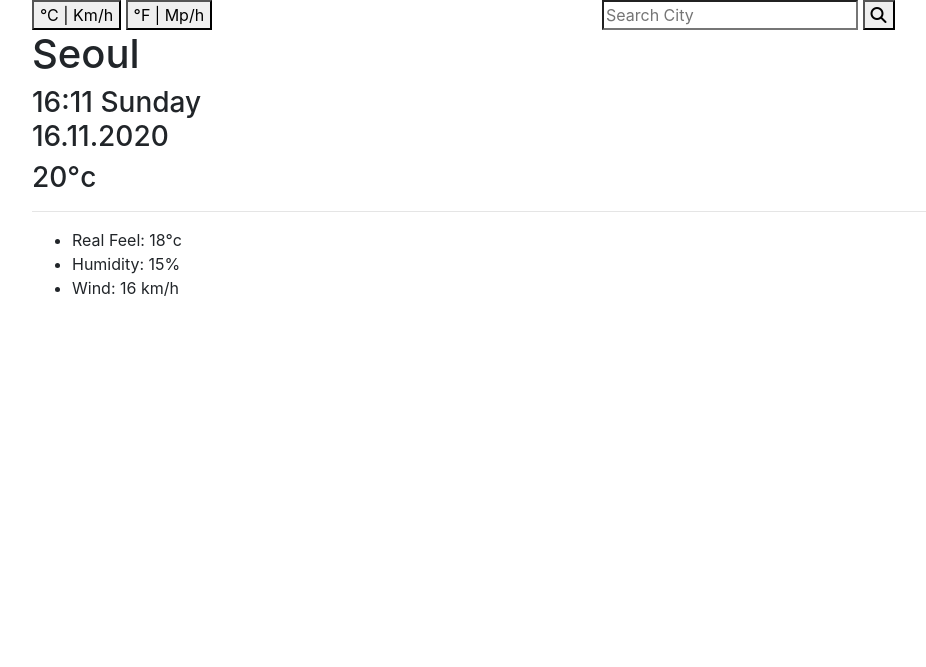
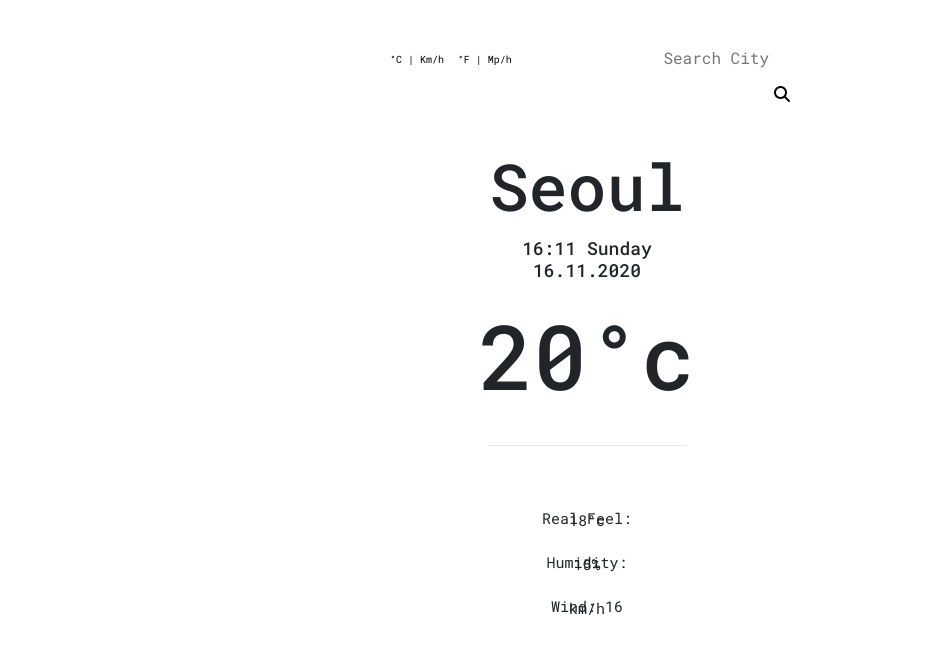
Before and after one commit to mmc116/Weather.app-final, a plain HTML site: page index.html in a window 1280 px wide. Shown: the whole page, without its empty margins (53-979 px from the left). Drawn offline with nearby package versions, Linux system fonts and the light colour scheme.

Commit message:
Created CSS file
Created css file.
Installed google fonts and linked css file  to html.

```diff
--- a/index.html
+++ b/index.html
@@ -13,6 +13,11 @@
       src="https://kit.fontawesome.com/b46d8e4a4a.js"
       crossorigin="anonymous"
     ></script>
+    <link rel="stylesheet" href="src/style.css" />
+    <link
+      href="https://fonts.googleapis.com/css2?family=Roboto+Mono:wght@100;200;300;400;500;600;700&display=swap"
+      rel="stylesheet"
+    />
     <title>Weather App</title>
   </head>
   <body>
--- /dev/null
+++ b/src/style.css
@@ -0,0 +1,120 @@
+body {
+  width: 35%;
+  margin: 0 auto;
+  margin-top: 35px;
+  border: transparent;
+  border-radius: 50px;
+  padding: -15px;
+  font-family: roboto Mono;
+}
+
+button {
+  border: transparent;
+}
+
+h1 {
+  padding: 5px;
+  font-size: 65px;
+  margin-top: 25px;
+  background-color: rgba(255, 255, 255, 0.26);
+  text-align: center;
+  display: inline-table;
+}
+
+hr {
+  max-width: 50%;
+  background-color: rgba(255, 255, 255, 0.26);
+}
+
+li {
+  line-height: 2px;
+  padding: 5px;
+}
+
+div .container {
+  background-image: url(background.jpg);
+  background-position: center center;
+  background-size: 100% 100%;
+}
+
+div .unitChange {
+  text-align: left;
+  margin: 10px;
+  background-color: transparent;
+}
+
+div .search {
+  text-align: right;
+}
+
+div .main {
+  text-align: center;
+  line-height: 5px;
+  padding: 10px;
+}
+
+div .moreInfo {
+  text-align: center;
+  max-width: 55%;
+  margin: 0 auto;
+  padding: 25px;
+  font-size: 15px;
+  list-style: none;
+  line-height: 5px;
+}
+
+#metric,
+#imperial {
+  padding: 2px;
+  font-size: 10px;
+  background-color: transparent;
+  background-color: rgba(255, 255, 255, 0.26);
+}
+
+#search-button {
+  text-align: right;
+  display: inline;
+  background-color: transparent;
+  border: transparent;
+}
+
+#search-input {
+  text-align: right;
+  display: inline;
+  margin: 10px;
+  border: transparent;
+  background-color: transparent;
+}
+
+#hour-date {
+  font-size: 18px;
+  margin-top: -5px;
+  background-color: rgba(255, 255, 255, 0.26);
+  width: 180px;
+  margin: 0 auto;
+}
+
+#temperature {
+  margin: 20px;
+  font-size: 90px;
+  background-color: rgba(255, 255, 255, 0.26);
+  display: inline-table;
+}
+
+#real-feel {
+  padding: 10px;
+  margin: 20px;
+  background-color: rgba(255, 255, 255, 0.26);
+}
+
+#humidity {
+  padding: 10px;
+  margin: 20px;
+  background-color: rgba(255, 255, 255, 0.26);
+}
+
+#wind-speed {
+  padding: 10px;
+  margin: 20px;
+  background-color: rgba(255, 255, 255, 0.26);
+}
```
Also changed, not shown: src/background.jpg (added).
